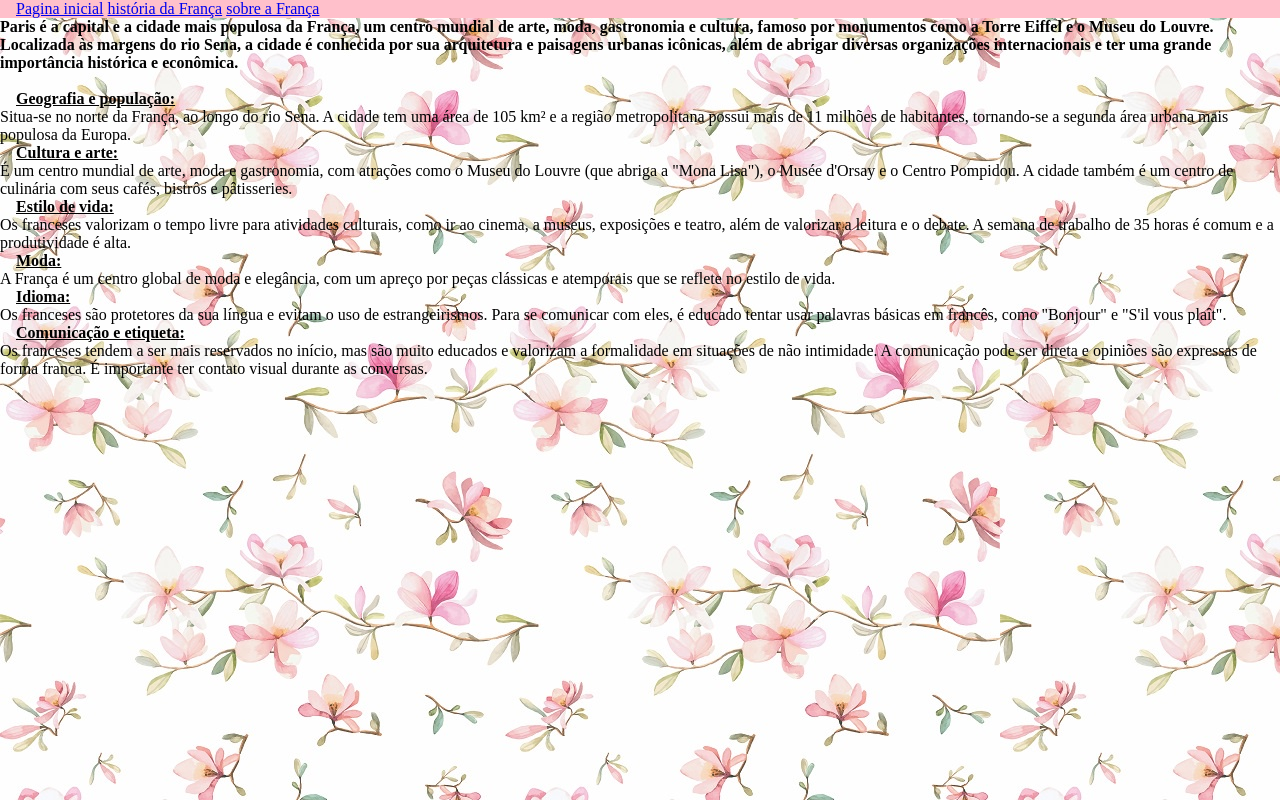
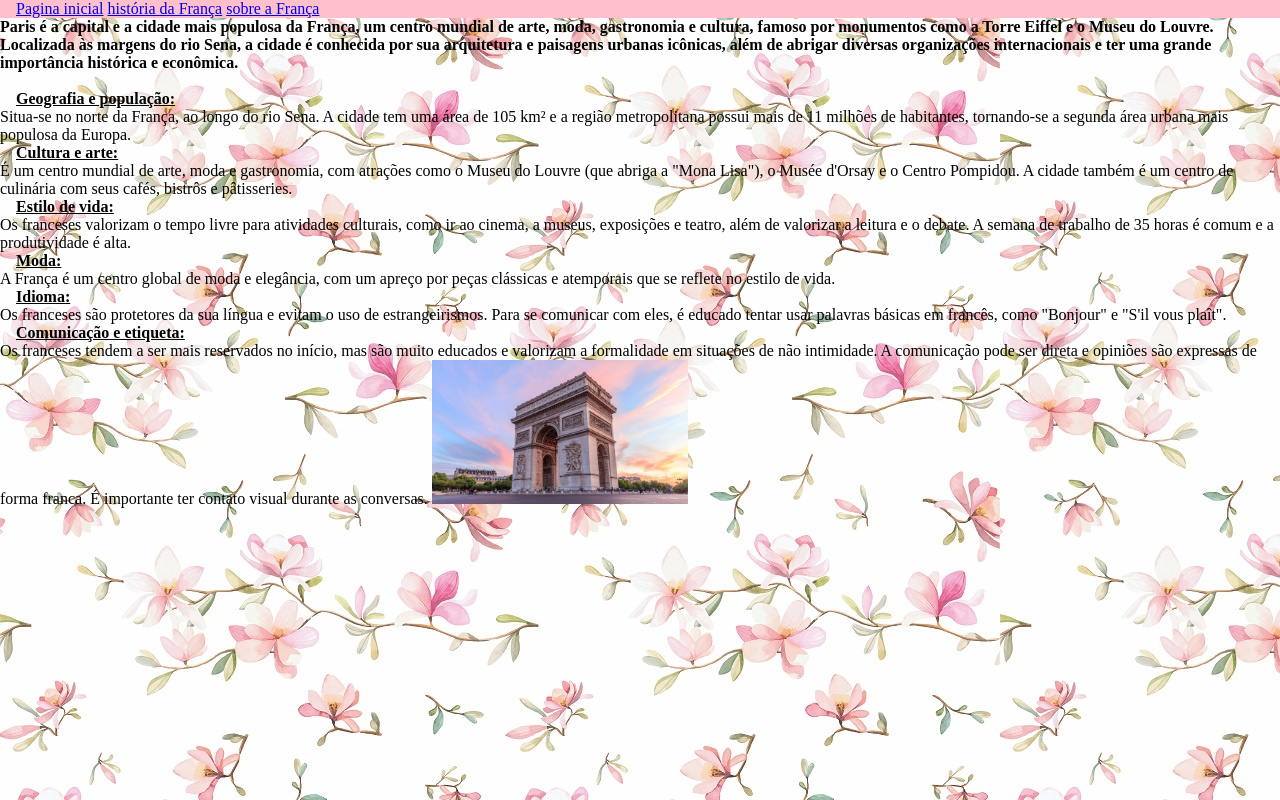
Before and after one commit to BenjiSw3ets/fabrica-sites, a plain HTML site: page cultura.html in a window 1280 px wide. Drawn offline with Linux system fonts and the light colour scheme.

Commit message:
atualizações

```diff
--- a/css/style.css
+++ b/css/style.css
@@ -25,3 +25,10 @@ body{
 ul{
     padding: 0 16px;
 }
+.França{
+    text-align: center;
+}
+.arco{
+    margin: 0 auto;
+    text-align: center;
+}
--- a/cultura.html
+++ b/cultura.html
@@ -23,5 +23,6 @@
 <ul><u><strong>Moda:</strong></u></ul> A França é um centro global de moda e elegância, com um apreço por peças clássicas e atemporais que se reflete no estilo de vida.
 <ul><u><strong>Idioma:</strong></u></ul> Os franceses são protetores da sua língua e evitam o uso de estrangeirismos. Para se comunicar com eles, é educado tentar usar palavras básicas em francês, como "Bonjour" e "S'il vous plaît".
 <ul><u><strong>Comunicação e etiqueta:</strong></u></ul> Os franceses tendem a ser mais reservados no início, mas são muito educados e valorizam a formalidade em situações de não intimidade. A comunicação pode ser direta e opiniões são expressas de forma franca. É importante ter contato visual durante as conversas.
+<img class="arco" src="imgs/paris.jpg" alt="arco" style="width: 20%;">
 </body>
 </html>
```
Also changed, not shown: historia.html (+1 -0 lines), 1 other file.
